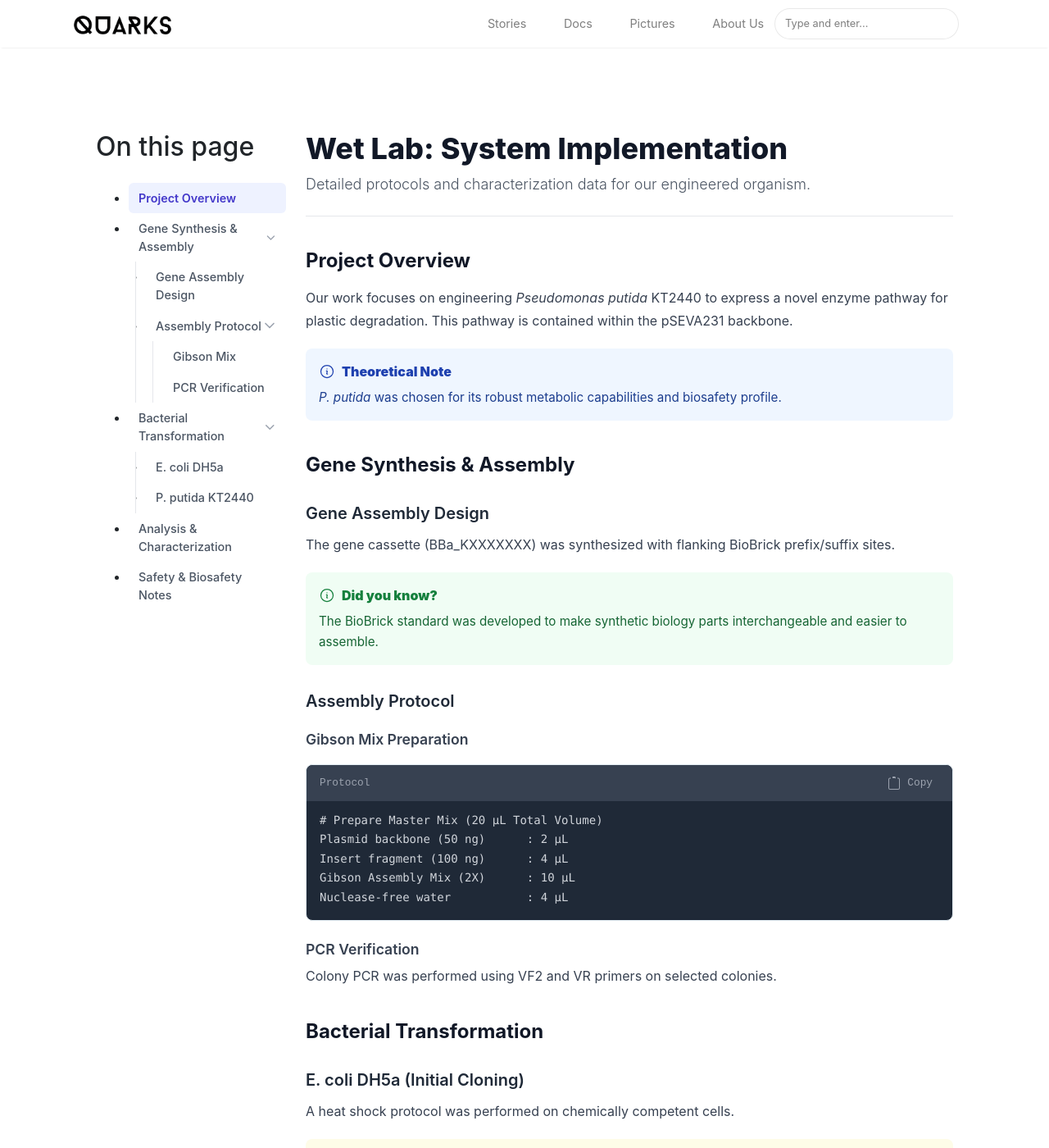
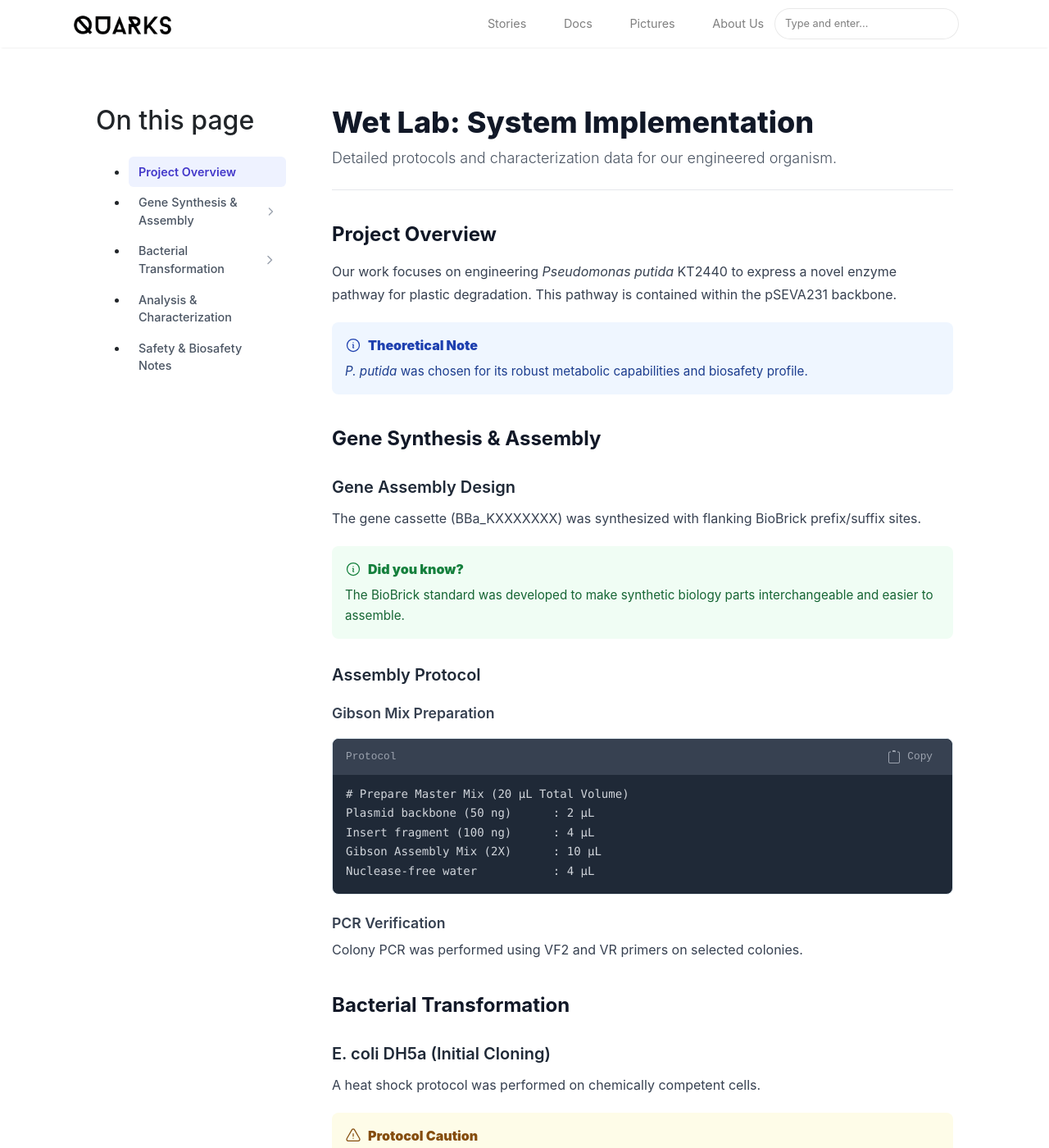
Before and after one commit to iGEM-IISc-2025/GenBank-Improvised, a Jekyll site: the page built from Docs.html, in a window 1280 px wide and 1400 px high. Shown: the whole window at 82% size. Built offline with Jekyll 4.4.1, drawn with Linux system fonts in a browser that asks for light colours; nearby versions of some CDN libraries; some of the changed lines change nothing that is shown.

Commit message:
Docs format - 5

```diff
--- a/Docs.html
+++ b/Docs.html
@@ -11,7 +11,8 @@ title: Docs
         display: flex;
         flex-direction: row;
         max-width: 1400px;
-        margin: 2rem auto 4rem auto;
+        /* CHANGE: Removed top margin to reduce gap below navbar */
+        margin: 0 auto 4rem auto;
         padding: 0 2rem;
     }
 
@@ -23,6 +24,12 @@ title: Docs
         flex-shrink: 0;
         overflow-y: auto;
         padding-right: 1.5rem;
+        /* CHANGE: Hide the scrollbar */
+        scrollbar-width: none; /* For Firefox */
+    }
+    /* CHANGE: Hide scrollbar for Chrome, Safari, and Edge */
+    .docs-sidebar::-webkit-scrollbar {
+        display: none;
     }
 
     /* Hide sidebar on smaller screens */
@@ -83,7 +90,12 @@ title: Docs
     a[aria-expanded="false"] .collapse-icon { transform: rotate(-90deg); }
 
     /* Main Content Typography */
-    .docs-main { flex-grow: 1; min-width: 0; }
+    .docs-main {
+        flex-grow: 1;
+        min-width: 0;
+        /* CHANGE: Added left padding to create a gap */
+        padding-left: 2rem;
+    }
     .docs-article h1 { font-size: 2.25rem; font-weight: 800; color: #111827; }
     .docs-article .lead { font-size: 1.125rem; color: #4b5563; margin-top: 0.5rem; border-bottom: 1px solid #e5e7eb; padding-bottom: 1.5rem; }
     .docs-article h2 { font-size: 1.5rem; font-weight: 700; color: #111827; margin-top: 2.5rem; margin-bottom: 1rem; }
@@ -278,7 +290,9 @@ Nuclease-free water           : 4 µL</code></pre>
         });
 
         const allLinks = document.querySelectorAll('.docs-sidebar nav a');
+        const allSubLists = document.querySelectorAll('.docs-sidebar .sub-list');
         const sections = document.querySelectorAll("main section, main h3, main h4");
+
         const observer = new IntersectionObserver(entries => {
             let topmostVisibleEntry = null;
             for (const entry of entries) {
@@ -287,25 +301,58 @@ Nuclease-free water           : 4 µL</code></pre>
                 }
             }
             if (topmostVisibleEntry) {
-                const parentSection = topmostVisibleEntry.target.closest('section');
-                if (parentSection) {
-                    const specificLink = document.querySelector(`.docs-sidebar nav a[href="#${topmostVisibleEntry.target.id}"]`);
-                    allLinks.forEach(l => l.classList.remove('active-section-link', 'active-subsection-link'));
-                    const mainLink = document.querySelector(`.docs-sidebar nav a[href="#${parentSection.id}"]`);
-                    if (mainLink) mainLink.classList.add('active-section-link');
-                    if (specificLink && specificLink !== mainLink) specificLink.classList.add('active-subsection-link');
-                    let parent = specificLink ? specificLink.closest('.sub-list') : null;
-                    while (parent) {
-                        if (parent.classList.contains('collapsed')) {
-                            parent.classList.remove('collapsed');
-                            const parentToggle = document.querySelector(`[aria-controls="${parent.id}"]`);
-                            if (parentToggle) parentToggle.setAttribute('aria-expanded', 'true');
+                const activeId = topmostVisibleEntry.target.id;
+                const activeLink = document.querySelector(`.docs-sidebar nav a[href="#${activeId}"]`);
+
+                // Deactivate all links first
+                allLinks.forEach(l => l.classList.remove('active-section-link', 'active-subsection-link'));
+
+                if (activeLink) {
+                    // CHANGE: New logic to collapse inactive sections
+                    allSubLists.forEach(list => {
+                        // If this list does not contain the active link, collapse it
+                        if (!list.contains(activeLink)) {
+                            list.classList.add('collapsed');
+                            const parentToggle = list.previousElementSibling;
+                            if (parentToggle && parentToggle.matches('[data-toggle]')) {
+                                parentToggle.setAttribute('aria-expanded', 'false');
+                            }
                         }
-                        parent = parent.parentElement.closest('.sub-list');
+                    });
+
+                    // Activate the path to the current link
+                    let parent = activeLink;
+                    while(parent && parent.closest('.docs-sidebar')) {
+                        if (parent.matches('a')) {
+                             // Check if it's a main section link or sub-section
+                            if(parent.nextElementSibling && parent.nextElementSibling.matches('.sub-list')) {
+                                parent.classList.add('active-section-link');
+                            } else if (parent.closest('.sub-list')) {
+                                parent.classList.add('active-subsection-link');
+                            }
+                        }
+
+                        // Expand the parent list if it's collapsed
+                        const parentList = parent.closest('.sub-list.collapsed');
+                        if(parentList) {
+                            parentList.classList.remove('collapsed');
+                            const parentToggle = parentList.previousElementSibling;
+                            if (parentToggle) {
+                                parentToggle.setAttribute('aria-expanded', 'true');
+                            }
+                        }
+                        parent = parent.parentElement;
+                    }
+
+                    // Highlight the top-level parent section link
+                    const topParentLink = activeLink.closest('ul:not(.sub-list) > li > a');
+                    if (topParentLink) {
+                        topParentLink.classList.add('active-section-link');
                     }
                 }
             }
         }, { rootMargin: "-40% 0px -59% 0px", threshold: [0, 1] });
+
         sections.forEach(section => { if (section.id) observer.observe(section); });
 
         // --- INITIALIZE ANIMATE ON SCROLL ---
```
